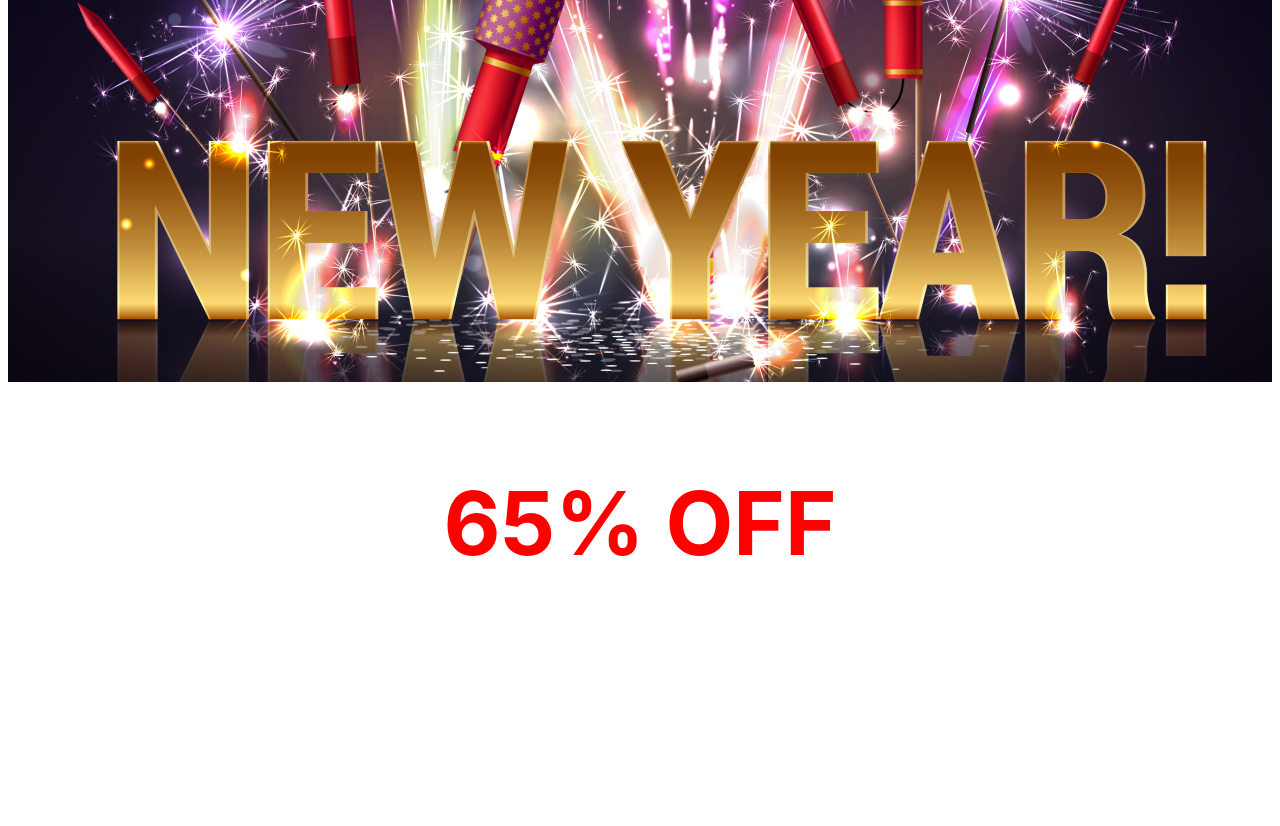
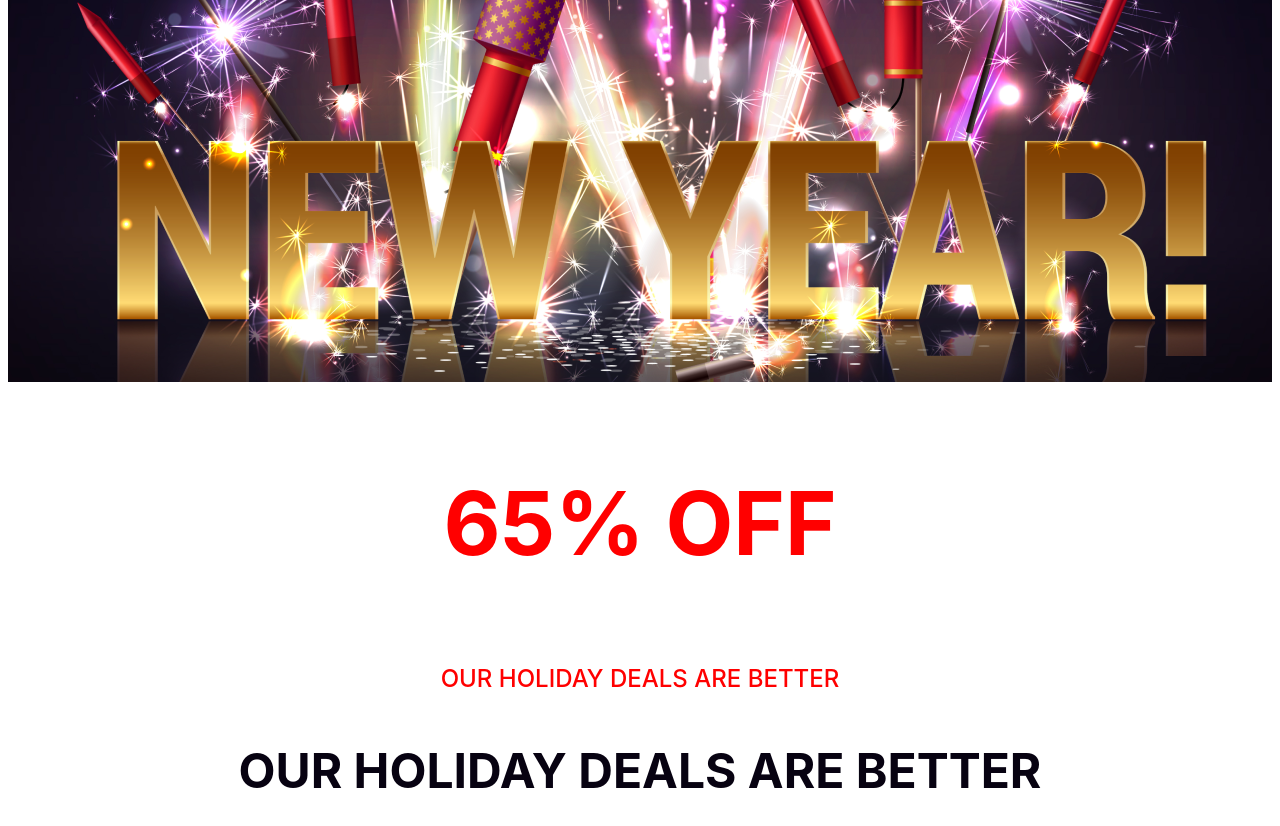
Before and after one commit to hishanto/New-Year-New-Mission, a plain HTML site: page index.html in a window 1280 px wide. Shown: the part 250-1076 px from the top of the page. Before the commit the page ends 914 px from the top, so only its background shows below. Drawn offline with Linux system fonts and the light colour scheme.

Commit message:
mid section

```diff
--- a/index.html
+++ b/index.html
@@ -20,6 +20,12 @@
     <div class="discount">
         <p>65% OFF</p>
     </div>
+    <div class="midAdd">
+        <p>OUR HOLIDAY DEALS ARE BETTER</p>
+    </div>
+    <div class="midAdd2">
+        <p>OUR HOLIDAY DEALS ARE BETTER</p>
+    </div>
 
 </body>
 </html>
--- a/style.css
+++ b/style.css
@@ -43,3 +43,22 @@ header{
     font-weight: 700;
     line-height: normal;
 }
+.midAdd{
+    color: #F00;
+
+text-align: center;
+font-family: Inter;
+font-size: 24px;
+font-style: normal;
+font-weight: 500;
+line-height: normal;
+}
+.midAdd2{
+    color: #070211;
+text-align: center;
+font-family: Inter;
+font-size: 48px;
+font-style: normal;
+font-weight: 700;
+line-height: normal;
+}
```
